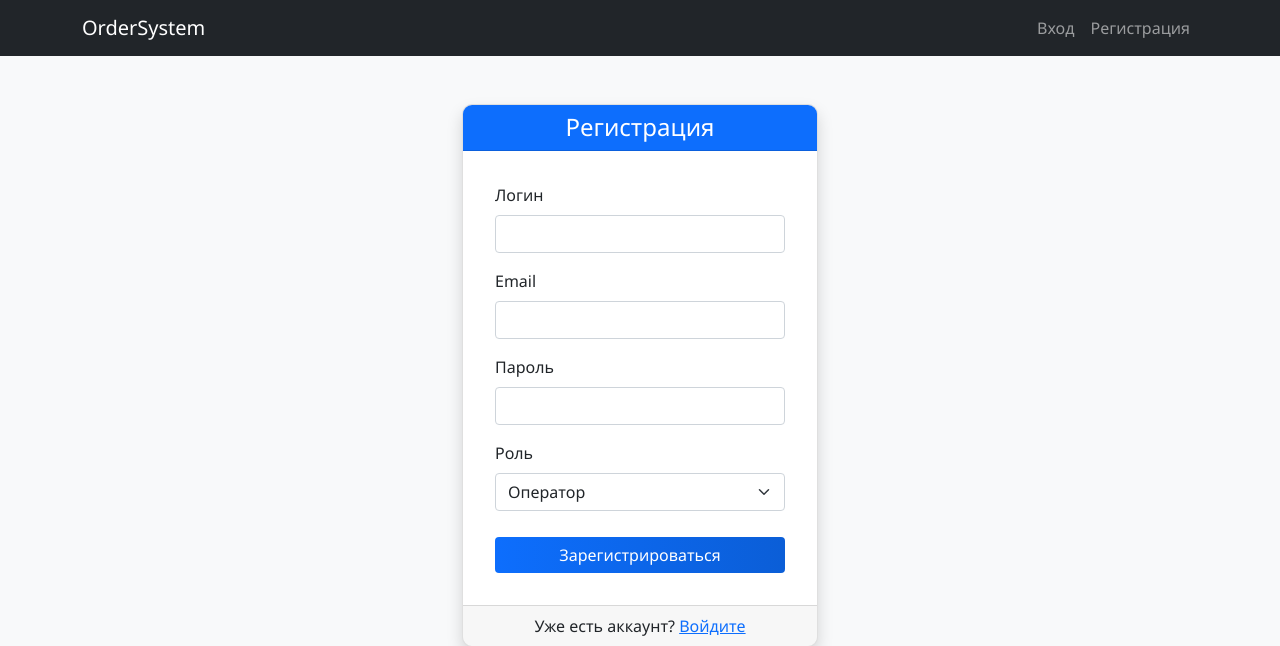
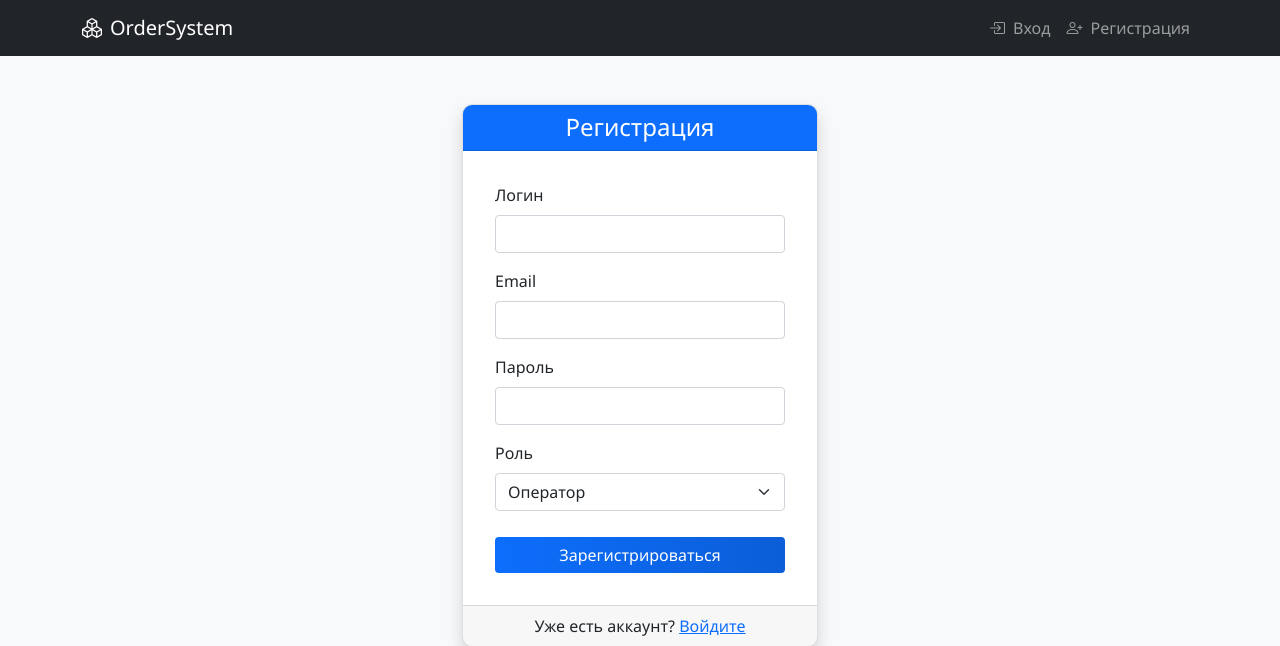
Before and after one commit to C7onstantin7e/NewOrder, a Flask app: page /register in a window 1280 px wide. Shown: the top 646 px of the page. Run offline with Flask 2, Linux system fonts and the light colour scheme; tables that the repository leaves empty or names only in its code hold one stand-in row (values such as "Sample post").

Commit message:
-- Доабвлены проверки ролей -- Переделанна навигация -- ПРоверен функционал по ролям

```diff
--- a/application/static/css/style.css
+++ b/application/static/css/style.css
@@ -106,3 +106,18 @@ body {
 .card-body {
     padding: 2rem;
 }
+
+/* навигация */
+.navbar .nav-link {
+    transition: all 0.3s ease;
+}
+
+.navbar .nav-link:hover {
+    transform: translateY(-2px);
+    color: #fff !important;
+}
+
+.dropdown-item:hover {
+    background-color: #0d6efd;
+    color: white;
+}
--- a/application/templates/base.html
+++ b/application/templates/base.html
@@ -11,7 +11,9 @@
 <body>
     <nav class="navbar navbar-expand-lg navbar-dark bg-dark">
     <div class="container">
-            <a class="navbar-brand" href="{{ url_for('products.list_products') }}">OrderSystem</a>
+        <a class="navbar-brand d-flex align-items-center" href="{{ url_for('products.list_products') }}">
+            <i class="bi bi-boxes me-2"></i> OrderSystem
+        </a>
         <button class="navbar-toggler" type="button" data-bs-toggle="collapse" data-bs-target="#navbarNav">
             <span class="navbar-toggler-icon"></span>
         </button>
@@ -19,51 +21,85 @@
             <ul class="navbar-nav me-auto">
                 {% if current_user.is_authenticated %}
                     <li class="nav-item dropdown">
-                            <a class="nav-link dropdown-toggle" href="#" role="button" data-bs-toggle="dropdown">
-                                Товары
+                        <a class="nav-link dropdown-toggle d-flex align-items-center" href="#" role="button" data-bs-toggle="dropdown">
+                            <i class="bi bi-box-seam me-2"></i> Товары
                         </a>
                         <ul class="dropdown-menu">
-                                <li><a class="dropdown-item" href="{{ url_for('products.list_products') }}">Список товаров</a></li>
-                                <li><a class="dropdown-item" href="{{ url_for('products.add_product') }}">Добавить товар</a></li>
-                                <li><a class="dropdown-item" href="{{ url_for('products.add_multi_products') }}">Массовое добавление</a></li>
+                            <li>
+                                <a class="dropdown-item d-flex align-items-center" href="{{ url_for('products.list_products') }}">
+                                    <i class="bi bi-list me-2"></i> Список товаров
+                                </a>
+                            </li>
+                            <li>
+                                <a class="dropdown-item d-flex align-items-center" href="{{ url_for('products.add_product') }}">
+                                    <i class="bi bi-plus-circle me-2"></i> Добавить товар
+                                </a>
+                            </li>
+                            <li>
+                                <a class="dropdown-item d-flex align-items-center" href="{{ url_for('products.add_multi_products') }}">
+                                    <i class="bi bi-cloud-arrow-up me-2"></i> Массовое добавление
+                                </a>
+                            </li>
                         </ul>
                     </li>
-<!-- В навигационном меню -->
+
                     <li class="nav-item">
-                            <a class="nav-link" href="{{ url_for('shops.list_shops') }}">
-                                <i class="bi bi-shop"></i> Магазины
+                        <a class="nav-link d-flex align-items-center" href="{{ url_for('shops.list_shops') }}">
+                            <i class="bi bi-shop me-2"></i> Магазины
                         </a>
                     </li>
+
                     <li class="nav-item dropdown">
-                            <a class="nav-link dropdown-toggle" href="#" role="button" data-bs-toggle="dropdown">
-                                Заказы
+                        <a class="nav-link dropdown-toggle d-flex align-items-center" href="#" role="button" data-bs-toggle="dropdown">
+                            <i class="bi bi-cart me-2"></i> Заказы
                         </a>
                         <ul class="dropdown-menu">
-                                <li><a class="dropdown-item" href="{{ url_for('orders.list_orders') }}">Список заказов</a></li>
-                                <li><a class="dropdown-item" href="{{ url_for('orders.add_order') }}">Создать заказ</a></li>
+                            <li>
+                                <a class="dropdown-item d-flex align-items-center" href="{{ url_for('orders.list_orders') }}">
+                                    <i class="bi bi-list me-2"></i> Список заказов
+                                </a>
+                            </li>
+                            <li>
+                                <a class="dropdown-item d-flex align-items-center" href="{{ url_for('orders.add_order') }}">
+                                    <i class="bi bi-plus-circle me-2"></i> Создать заказ
+                                </a>
+                            </li>
                         </ul>
                     </li>
+
                     {% if current_user.role == 'admin' %}
                         <li class="nav-item">
-                                <a class="nav-link" href="{{ url_for('admin.manage_users') }}">Пользователи</a>
+                            <a class="nav-link d-flex align-items-center" href="{{ url_for('admin.manage_users') }}">
+                                <i class="bi bi-people me-2"></i> Пользователи
+                            </a>
                         </li>
                     {% endif %}
                 {% endif %}
             </ul>
+
             <ul class="navbar-nav">
                 {% if current_user.is_authenticated %}
                     <li class="nav-item">
-                            <span class="nav-link">Вы вошли как {{ current_user.username }} ({{ current_user.role }})</span>
+                        <span class="nav-link d-flex align-items-center">
+                            <i class="bi bi-person-circle me-2"></i>
+                            {{ current_user.username }} ({{ current_user.role }})
+                        </span>
                     </li>
                     <li class="nav-item">
-                            <a class="nav-link" href="{{ url_for('auth.logout') }}">Выйти</a>
+                        <a class="nav-link d-flex align-items-center" href="{{ url_for('auth.logout') }}">
+                            <i class="bi bi-box-arrow-right me-2"></i> Выйти
+                        </a>
                     </li>
                 {% else %}
                     <li class="nav-item">
-                            <a class="nav-link" href="{{ url_for('auth.login') }}">Вход</a>
+                        <a class="nav-link d-flex align-items-center" href="{{ url_for('auth.login') }}">
+                            <i class="bi bi-box-arrow-in-right me-2"></i> Вход
+                        </a>
                     </li>
                     <li class="nav-item">
-                            <a class="nav-link" href="{{ url_for('auth.register') }}">Регистрация</a>
+                        <a class="nav-link d-flex align-items-center" href="{{ url_for('auth.register') }}">
+                            <i class="bi bi-person-plus me-2"></i> Регистрация
+                        </a>
                     </li>
                 {% endif %}
             </ul>
```
Also changed, not shown: application/routes/orders.py (+11 -1 lines), application/templates/orders/details.html (+7 -2 lines). Lines whose indentation alone changed are shown as unchanged.
